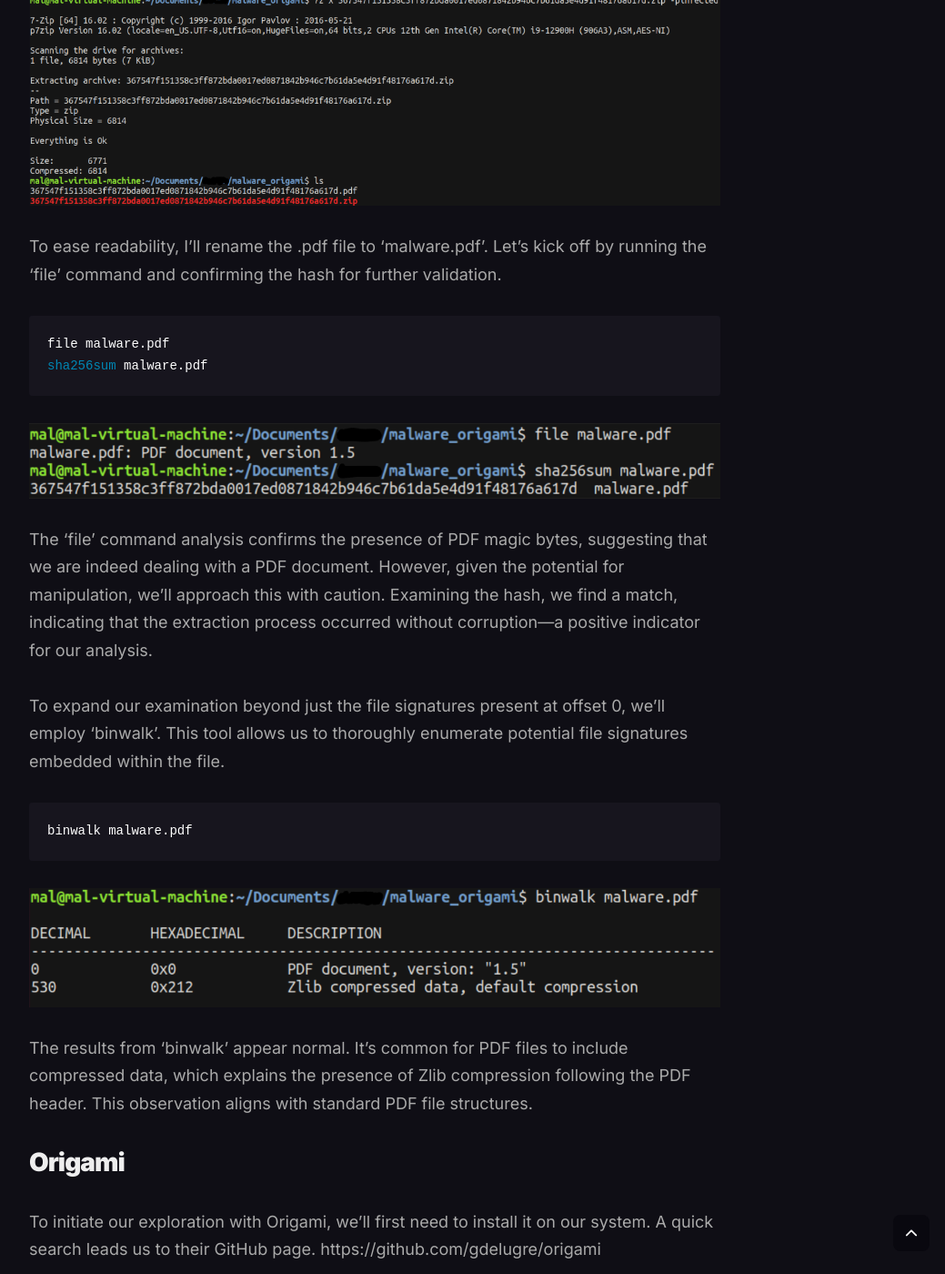
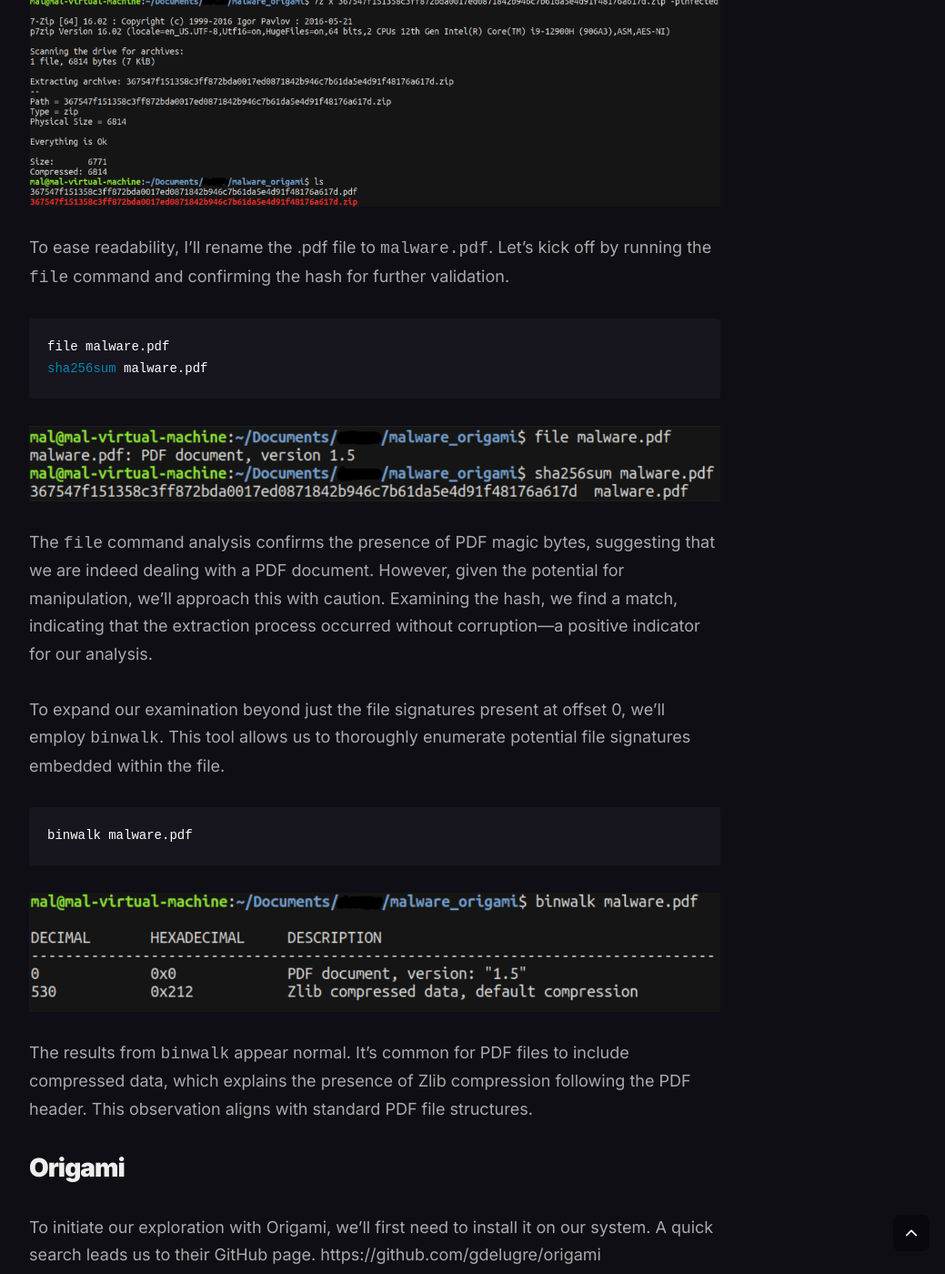
Before and after one commit to BinaryBobcat/BinaryBobcat.github.io, a Jekyll site: the page built from _posts/2024-05-14-Unraveling-the-Mysteries-of-Malware-in-the-Wild.md, in a window 1280 px wide and 1400 px high, scrolled down 2998 px. Shown: the whole window at 91% size, without its empty margins (228-1267 px from the left). Built offline with Jekyll 4.4.1, drawn with Linux system fonts in a browser that asks for light colours; some of the changed text lies outside the part shown.

Commit message:
update post

````diff
--- a/_posts/2024-05-14-Unraveling-the-Mysteries-of-Malware-in-the-Wild.md
+++ b/_posts/2024-05-14-Unraveling-the-Mysteries-of-Malware-in-the-Wild.md
@@ -15,7 +15,7 @@
 
 # Finding our sample
 
-I embarked on a quest to procure a sample of PDF malware. Leveraging the resources of Bazaar, I refined search query, filtering specifically for 'file_type:pdf', in order to streamline our hunt for a malicious PDF file.
+I embarked on a quest to procure a sample of PDF malware. Leveraging the resources of Bazaar, I refined search query, filtering specifically for `file_type:pdf`, in order to streamline our hunt for a malicious PDF file.
 
 [https://bazaar.abuse.ch/browse.php](https://bazaar.abuse.ch/browse.php)
 
@@ -40,8 +40,8 @@
 
 ![]({{site.baseurl}}/images/Pasted image 20240516081610.png)
 
-To ease readability, I'll rename the .pdf file to 'malware.pdf'.
-Let's kick off by running the 'file' command and confirming the hash for further validation.
+To ease readability, I'll rename the .pdf file to `malware.pdf`.
+Let's kick off by running the `file` command and confirming the hash for further validation.
 
 ```shell
 file malware.pdf
@@ -50,9 +50,9 @@
 
 ![]({{site.baseurl}}/images/Pasted image 20240516081717.png)
 
-The 'file' command analysis confirms the presence of PDF magic bytes, suggesting that we are indeed dealing with a PDF document. However, given the potential for manipulation, we'll approach this with caution. Examining the hash, we find a match, indicating that the extraction process occurred without corruption—a positive indicator for our analysis.
+The `file` command analysis confirms the presence of PDF magic bytes, suggesting that we are indeed dealing with a PDF document. However, given the potential for manipulation, we'll approach this with caution. Examining the hash, we find a match, indicating that the extraction process occurred without corruption—a positive indicator for our analysis.
 
-To expand our examination beyond just the file signatures present at offset 0, we'll employ 'binwalk'. This tool allows us to thoroughly enumerate potential file signatures embedded within the file.
+To expand our examination beyond just the file signatures present at offset 0, we'll employ `binwalk`. This tool allows us to thoroughly enumerate potential file signatures embedded within the file.
 
 ```shell
 binwalk malware.pdf
@@ -60,33 +60,33 @@
 
 ![]({{site.baseurl}}/images/Pasted image 20240516081807.png)
 
-The results from 'binwalk' appear normal. It's common for PDF files to include compressed data, which explains the presence of Zlib compression following the PDF header. This observation aligns with standard PDF file structures.
+The results from `binwalk` appear normal. It's common for PDF files to include compressed data, which explains the presence of Zlib compression following the PDF header. This observation aligns with standard PDF file structures.
 
 ## Origami
 To initiate our exploration with Origami, we'll first need to install it on our system. A quick search leads us to their GitHub page.
 https://github.com/gdelugre/origami
 
-Origami features a suite of tools, and our initial focus will be on 'pdfcop', which is designed to:
+Origami features a suite of tools, and our initial focus will be on `pdfcop`, which is designed to:
 
 > Runs some heuristic checks to detect dangerous contents.
 >
-> <cite> https://github.com/gdelugre/origami </cite>
+> <cite> Origami </cite>
 
 ![]({{site.baseurl}}/images/Pasted image 20240516081856.png)
 
 The results provide valuable insights into the file, notably highlighting the presence of /JavaScript actions.
 
-Given this discovery, let's leverage another utility within Origami called 'pdfextract'. This tool:
+Given this discovery, let's leverage another utility within Origami called `pdfextract`. This tool:
 
 > Extracts binary resources of a document (images, scripts, fonts, etc.).
 >
-> <cite> https://github.com/gdelugre/origami </cite>
+> <cite> Origami </cite>
 
 ![]({{site.baseurl}}/images/Pasted image 20240516081931.png)
 
 The tool successfully extracts the embedded script from the PDF. The output of the tool is stored in a directory named `malware.dump`.
 
-Upon navigating to the 'malware.dump/scripts' directory, we indeed find a JavaScript file extracted from the PDF.
+Upon navigating to the `malware.dump/scripts` directory, we indeed find a JavaScript file extracted from the PDF.
 
 ![]({{site.baseurl}}/images/Pasted image 20240516082006.png)
 
@@ -123,7 +123,7 @@
 
 My first step was to remove the trigger for our malware, the `util.printf`. Even though I had no intention of opening this PDF file in Adobe Reader, let alone the version it was vulnerable to, it's still considered good practice to neutralize potential threats.
 
-Using Node.js on Linux, I executed the payload and directed the final output as binary data into a file. However, the resulting file turned out to be excessively large due to the padding created. After spending considerable time grappling with the unwieldy binary dataset, I came to a realization: the only data likely to contain the actual payload must be the chunk associated with the 'payload' variable at the top. Everything else seemed to be mere padding or repetitions of already existing data. With this insight, I extracted the payload and saved it to a separate file.
+Using Node.js on Linux, I executed the payload and directed the final output as binary data into a file. However, the resulting file turned out to be excessively large due to the padding created. After spending considerable time grappling with the unwieldy binary dataset, I came to a realization: the only data likely to contain the actual payload must be the chunk associated with the `payload` variable at the top. Everything else seemed to be mere padding or repetitions of already existing data. With this insight, I extracted the payload and saved it to a separate file.
 
 ![]({{site.baseurl}}/images/Pasted image 20240515134408.png)
 
@@ -169,7 +169,7 @@
 
 ![]({{site.baseurl}}/images/Pasted image 20240515144057.png)
 
-Awesome! Now lets compile it on Windows using tcc (Tiny C Compiler).
+Awesome! Now lets compile it on Windows using `TCC` (Tiny C Compiler).
 
 ```shell
 tcc -m32 harness.c -o malware.exe
@@ -189,7 +189,7 @@
 bcdedit.exe /set {current} nx AlwaysOff
 ```
 
-Upon stepping into the call eax instruction, we encounter some very familiar elements!
+Upon stepping into the call EAX instruction, we encounter some very familiar elements!
 
 ![]({{site.baseurl}}/images/Pasted image 20240515145238.png)
 
@@ -254,7 +254,7 @@
 Okay, lets lay this out:
 
 ```c
-LoadLibraryA('ws2_32');
+LoadLibraryA("ws2_32");
 WSAStartup(190, 0x19FD9C);
 WSASocketA(2,1,0,0,0,0);
 connect(108, 0x19FD90, 10);
@@ -264,7 +264,7 @@
 
 ![]({{site.baseurl}}/images/Pasted image 20240515152658.png)
 
-```c
+```c++
 const sockaddr *name {
 	port: 4444 <- 0x5C11 Big Endian
 	ip: 192.168.0.12
@@ -290,7 +290,7 @@
 Following the connection establishment, the next API called is `ws2_32_recv`.
 
 ```c
-int recv(
+int recv (
   [in]  SOCKET s     108,
   [out] char   *buf  0x19FD90,
   [in]  int    len   0x4,
````
Also changed, not shown: other parts of _posts/2024-05-14-Unraveling-the-Mysteries-of-Malware-in-the-Wild.md (+3 -3 lines).
